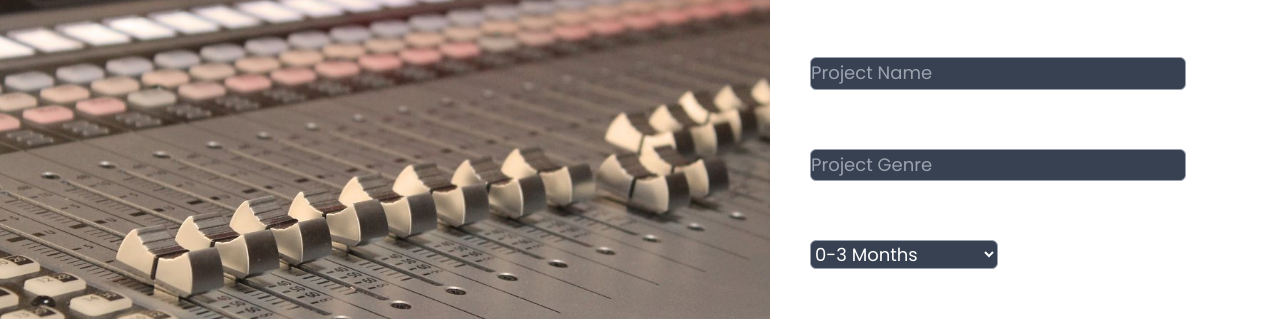
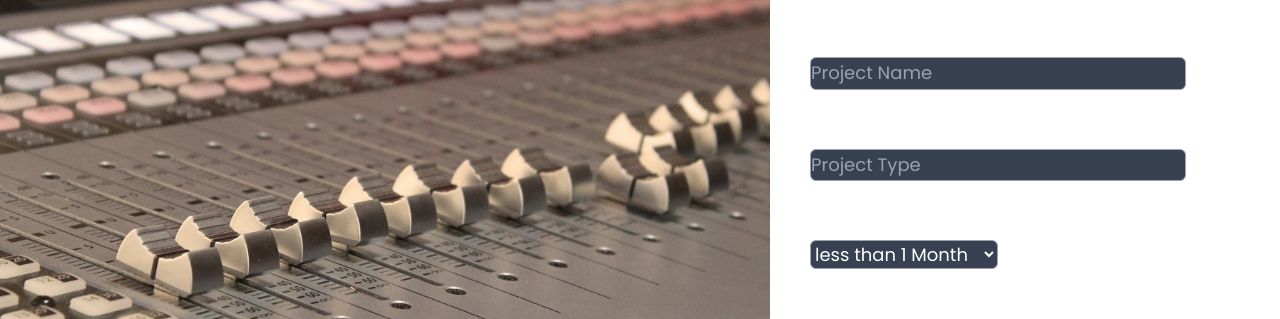
Before and after one commit to Norman-Ben/atlas_audio_website, a Next.js app: page /components/QuoteForm in a window 1280 px wide. Shown: the part 409-728 px from the top of the page. Built offline with nearby package versions, Linux system fonts and the light colour scheme.

Commit message:
change quotation form questions to be generic

```diff
--- a/pages/components/QuoteForm.js
+++ b/pages/components/QuoteForm.js
@@ -79,19 +79,19 @@ export default function QuoteForm() {
               className="mt-2 w-[80%] rounded-md border border-gray-400 text-white bg-gray-700"
             ></input>
             <label htmlFor="projectName" className="block text-dimWhite mt-5">
-              Genre of Project
+              Type of Project (Film, Game, Podcast, etc.)
             </label>
             <input
               type="text"
               id="projectGenre"
               name="projectGenre"
-              placeholder="Project Genre"
+              placeholder="Project Type"
               value={formState.projectGenre}
               onChange={handleFormChange}
               className="mt-2 w-[80%] rounded-md border border-gray-400 text-white bg-gray-700"
             ></input>
             <label htmlFor="devTime" className="block text-dimWhite mt-5">
-              How long have you been in devleopment?
+              Estimated deadline for project
             </label>
             <select
               name="devTime"
@@ -100,9 +100,11 @@ export default function QuoteForm() {
               onChange={handleFormChange}
               className="mt-2 w-[40%] rounded-md border border-gray-400 text-white bg-gray-700"
             >
-              <option value="0-3 Months">0-3 Months</option>
-              <option value="3-6 Months">3-6 Months</option>
-              <option value="6-12 Months">6-12 Months</option>
+              <option value="0-3 Months">less than 1 Month</option>
+              <option value="0-3 Months">1-3 Months</option>
+              <option value="0-3 Months">3-6 Months</option>
+              <option value="3-6 Months">6-9 Months</option>
+              <option value="6-12 Months">9-12 Months</option>
               <option value="12+ Months">12+ Months</option>
             </select>
             <label htmlFor="devTime" className="block text-dimWhite mt-5">
```
